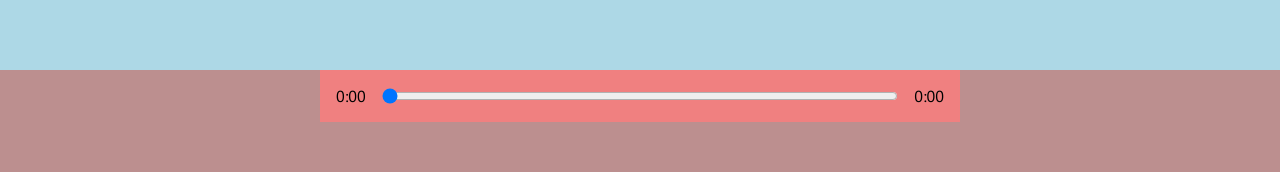
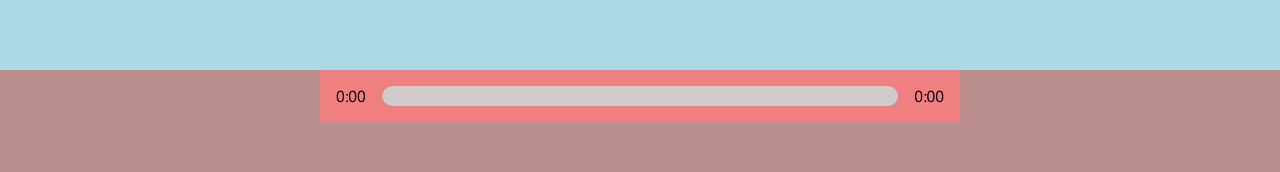
Before and after one commit to jianingroja/react-music-player, a React (Create React App) app: page / in a window 1280 px wide. Shown: the part 490-662 px from the top of the page. Built offline with nearby package versions, Linux system fonts and the light colour scheme.

Commit message:
styling slider with linear-gradient color

```diff
--- a/src/components/Player.js
+++ b/src/components/Player.js
@@ -49,7 +49,17 @@
   const timeUpdateHandler = (e) => {
     const current = e.target.currentTime;
     const songDuration = e.target.duration;
-    setSongInfo({ ...songInfo, currentTime: current, duration: songDuration });
+    //Calculate Percentage
+    const roundedCurrent = Math.round(current);
+    const roundedDuration = Math.round(songDuration);
+    const percentage = Math.round((roundedCurrent / roundedDuration) * 100);
+
+    setSongInfo({
+      ...songInfo,
+      currentTime: current,
+      duration: songDuration,
+      animationPercentage: percentage,
+    });
   };
 
   const getTime = (time) => {
@@ -64,7 +74,12 @@
 
   const dragHandler = (e) => {
     audioRef.current.currentTime = e.target.value;
-    setSongInfo({ ...songInfo, currentTime: e.target.value });
+    const percentage = Math.round((e.target.value / songInfo.duration) * 100);
+    setSongInfo({
+      ...songInfo,
+      currentTime: e.target.value,
+      animationPercentage: percentage,
+    });
   };
 
   const skipTrackHandler = (direction) => {
@@ -89,12 +104,24 @@
   const [songInfo, setSongInfo] = useState({
     currentTime: 0,
     duration: 0,
+    animationPercentage: 0,
   });
+
+  //Add the styles
+  const trackAnim = {
+    transform: `translateX(${songInfo.animationPercentage}%)`,
+  };
 
   return (
     <div className="player">
       <div className="time-control">
         <p>{getTime(songInfo.currentTime)}</p>
+        <div
+          style={{
+            background: `linear-gradient(to left, ${currentSong.color[0]}, ${currentSong.color[1]})`,
+          }}
+          className="track"
+        >
           <input
             min={0}
             max={songInfo.duration || 0} //fixing NAN problem
@@ -102,6 +129,8 @@
             onChange={dragHandler}
             type="range"
           />
+          <div style={trackAnim} className="animate-track"></div>
+        </div>
         <p>{getTime(songInfo.duration || 0)}</p>
         {/* songInfo.duration ? getTime(songInfo.duration) :'0:00' */}
         {/* fixing NAN problem */}
--- a/src/style/_player.scss
+++ b/src/style/_player.scss
@@ -13,10 +13,15 @@
   background-color: lightcoral;
   width: 50%;
   display: flex;
+  align-items: center;
   input {
     width: 100%;
-    padding: 1rem 0rem; // Not need to click the slider perfectly precise
+    // padding: 1rem 0rem; // Not need to click the slider perfectly precise
     // if padding exits for lef and right, input slider will not start from 0
+    //deleted, otherwise the slider is too big
+    -webkit-appearance: none;
+    background-color: transparent;
+    cursor: pointer;
   }
   p {
     padding: 1rem;
@@ -35,3 +40,31 @@
     cursor: pointer;
   }
 }
+
+input[type="range"]:focus {
+  outline: none;
+}
+input[type="range"]::-webkit-slider-thumb {
+  -webkit-appearance: none;
+  height: 16px;
+  width: 16px;
+}
+
+.track {
+  background: indianred;
+  width: 100%;
+  position: relative;
+  border-radius: 1rem;
+  overflow: hidden;
+}
+
+.animate-track {
+  background-color: rgb(209, 202, 202);
+  width: 100%;
+  height: 100%;
+  position: absolute;
+  top: 0;
+  left: 0;
+  transform: translateX(10%);
+  pointer-events: none;
+}
--- a/src/util.js
+++ b/src/util.js
@@ -1,5 +1,3 @@
-import React from "react";
-
 export const playAudio = (isPlaying, audioRef) => {
   //check if there is a song playing at the moment
   if (isPlaying) {
```
Lines whose indentation alone changed are shown as unchanged.
